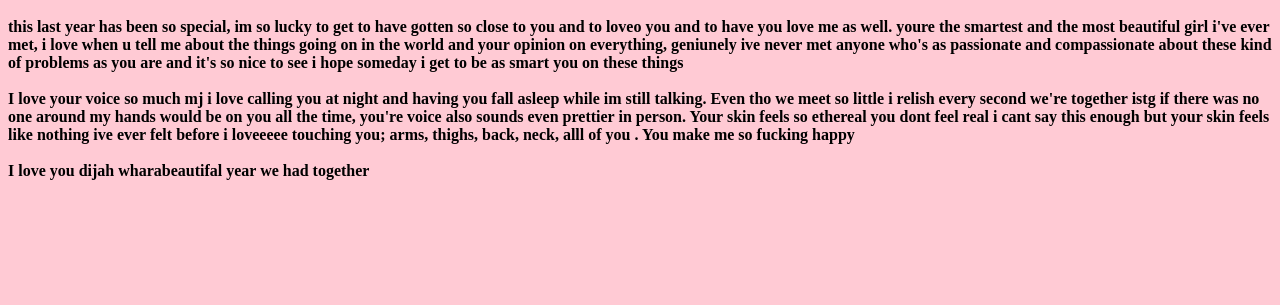
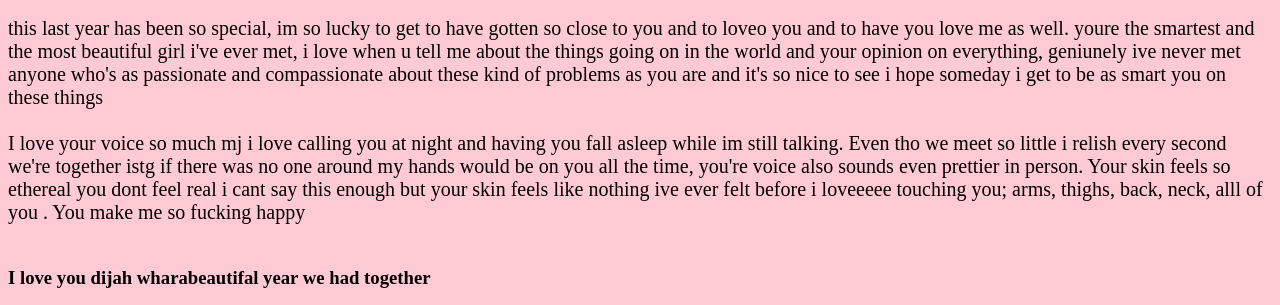
Before and after one commit to sanahasl/sanahasl.github.io, a plain HTML site: page index.html in a window 1280 px wide. Shown: the part 1053-1358 px from the top of the page. Before the commit the page ends 1254 px from the top, so only its background shows below. Drawn offline with Linux system fonts and the light colour scheme; a web font is replaced by a local one.

Commit message:
Update index.html changed html code

```diff
--- a/index.html
+++ b/index.html
@@ -113,8 +113,8 @@
       </div>
     </div>
 
-    <div>
-      <h4>
+     <div id="text-area">
+      <p style="font-size:20px ;">
         this last year has been so special, im so lucky to get to have gotten so
         close to you and to loveo you and to have you love me as well. youre the
         smartest and the most beautiful girl i've ever met, i love when u tell
@@ -134,9 +134,10 @@
         fucking happy
         <br />
         <br />
-
+      </p>
+      <h3>
         I love you dijah wharabeautifal year we had together
-      </h4>
+      </h3>
     </div>
 
     <script src="script.js"></script>
```
